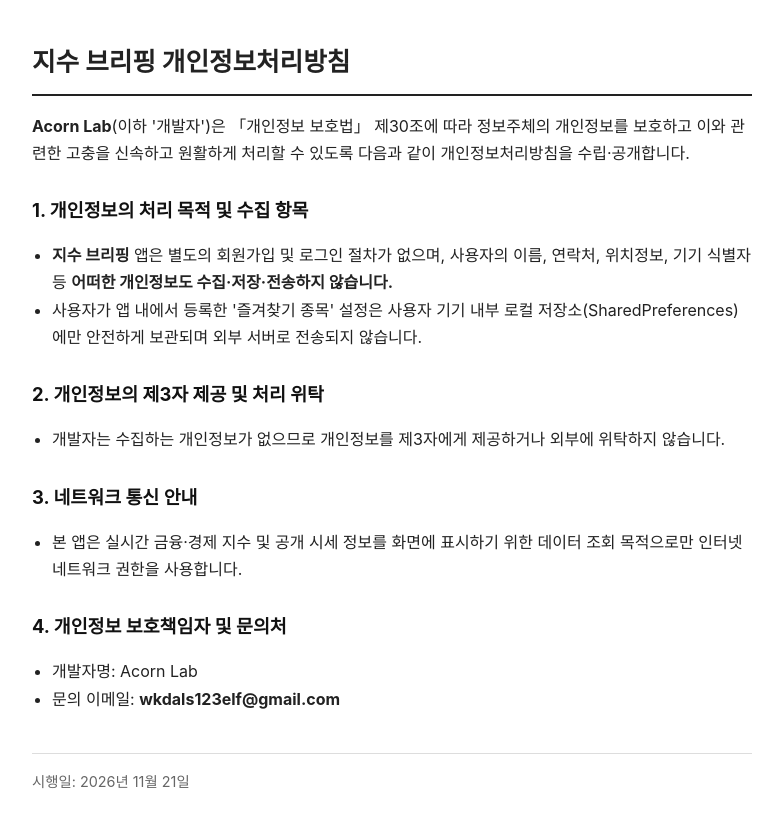
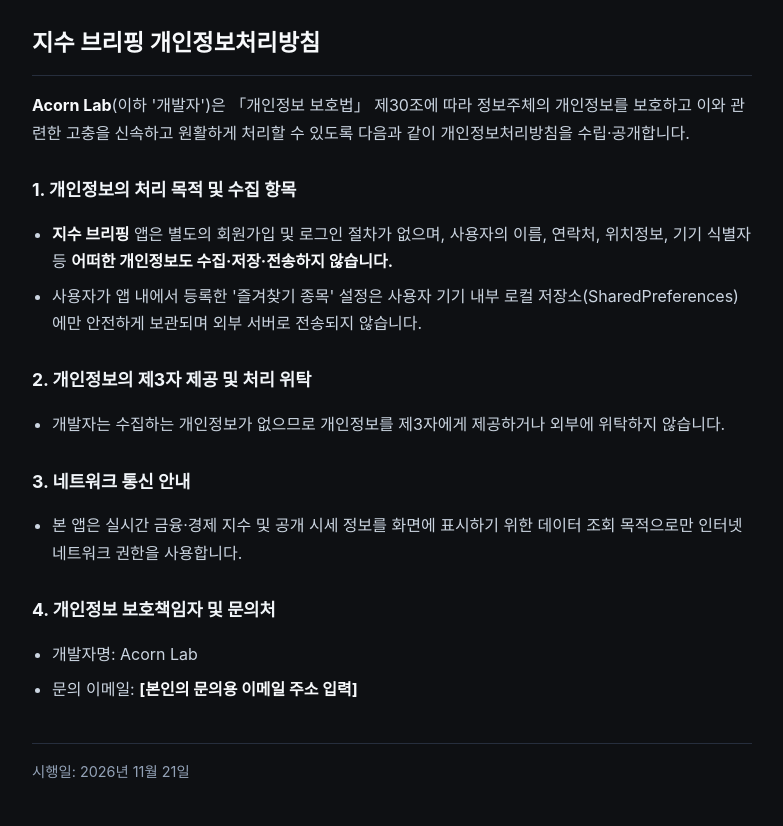
Before and after one commit to wkdals123elf-prog/indexbriefing-privacy, a plain HTML site: page index.html in a window 1280 px wide. Shown: the whole page, without its empty margins (248-1031 px from the left). Drawn offline with Linux system fonts and the light colour scheme.

Commit message:
Revise styles and update contact email placeholder
Updated styling for better aesthetics and readability, including background color and text color changes. Modified contact email placeholder for privacy.

```diff
--- a/index.html
+++ b/index.html
@@ -5,11 +5,43 @@
   <meta name="viewport" content="width=device-width, initial-scale=1.0">
   <title>지수 브리핑 개인정보처리방침 - Acorn Lab</title>
   <style>
-    body { font-family: -apple-system, BlinkMacSystemFont, "Malgun Gothic", sans-serif; line-height: 1.7; max-width: 720px; margin: 40px auto; padding: 0 20px; color: #222; }
-    h1 { font-size: 1.6rem; border-bottom: 2px solid #222; padding-bottom: 10px; }
-    h2 { font-size: 1.15rem; margin-top: 28px; color: #111; }
-    ul { padding-left: 20px; }
-    .footer { margin-top: 40px; padding-top: 16px; border-top: 1px solid #ddd; color: #666; font-size: 0.9rem; }
+    body {
+      font-family: -apple-system, BlinkMacSystemFont, "Malgun Gothic", sans-serif;
+      line-height: 1.7;
+      max-width: 720px;
+      margin: 0 auto;
+      padding: 24px 20px 48px;
+      background-color: #0E1013;
+      color: #CBD5E1;
+    }
+    h1 {
+      font-size: 1.45rem;
+      color: #F8FAFC;
+      border-bottom: 1px solid #262E3D;
+      padding-bottom: 12px;
+      margin-top: 0;
+    }
+    h2 {
+      font-size: 1.1rem;
+      margin-top: 28px;
+      color: #F1F5F9;
+    }
+    strong {
+      color: #F8FAFC;
+    }
+    ul {
+      padding-left: 20px;
+    }
+    li {
+      margin-bottom: 8px;
+    }
+    .footer {
+      margin-top: 40px;
+      padding-top: 16px;
+      border-top: 1px solid #262E3D;
+      color: #94A3B8;
+      font-size: 0.9rem;
+    }
   </style>
 </head>
 <body>
@@ -35,7 +67,7 @@
   <h2>4. 개인정보 보호책임자 및 문의처</h2>
   <ul>
     <li>개발자명: Acorn Lab</li>
-    <li>문의 이메일: <strong>wkdals123elf@gmail.com</strong></li>
+    <li>문의 이메일: <strong>[본인의 문의용 이메일 주소 입력]</strong></li>
   </ul>
 
   <div class="footer">
```
